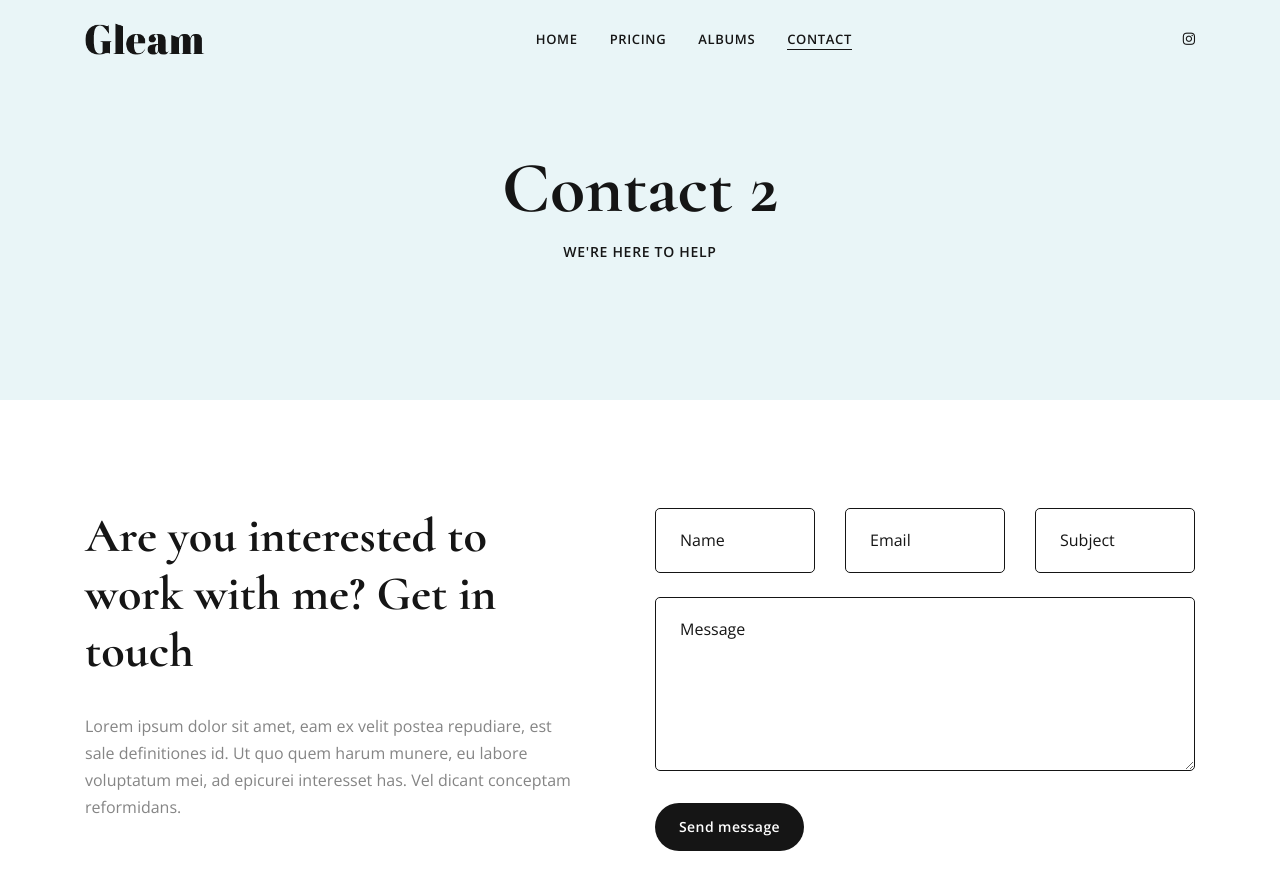
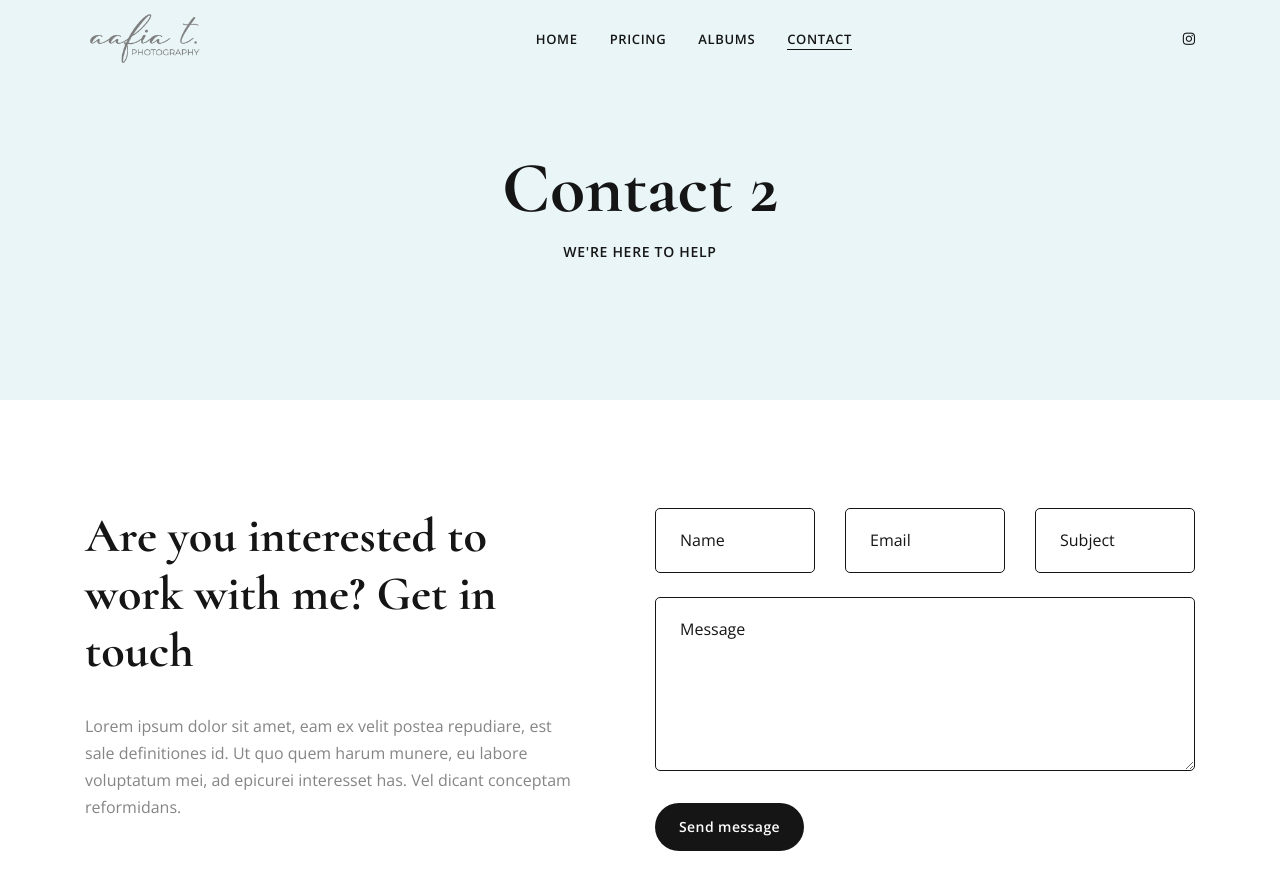
Before and after one commit to AnasElsabagh/aafiatphotography, a plain HTML site: page contact.html in a window 1280 px wide. Shown: the top 890 px of the page. Drawn offline with nearby package versions, Linux system fonts and the light colour scheme.

Commit message:
Update contact.html

```diff
--- a/contact.html
+++ b/contact.html
@@ -61,7 +61,7 @@
 			<div class="container">
 				<div class="header-container">
 					<div class="logo logo-1 logo-white"><a href="index.html"><img class="img-fluid" src="images/gleam-white.png" alt="Gleam"></a></div>
-					<div class="logo logo-1 logo-dark"><a href="index.html"><img class="img-fluid" src="images/gleam-dark.png" alt="Gleam"></a></div>
+					<div class="logo logo-1 logo-dark"><a href="index.html"><img class="img-fluid" src="images/logo.png" alt="Gleam"></a></div>
 					<nav class="nav-holder nav-holder-1">
 						<ul class="menu-nav">
 								<li class="menu-item menu-item-has-children">
```
